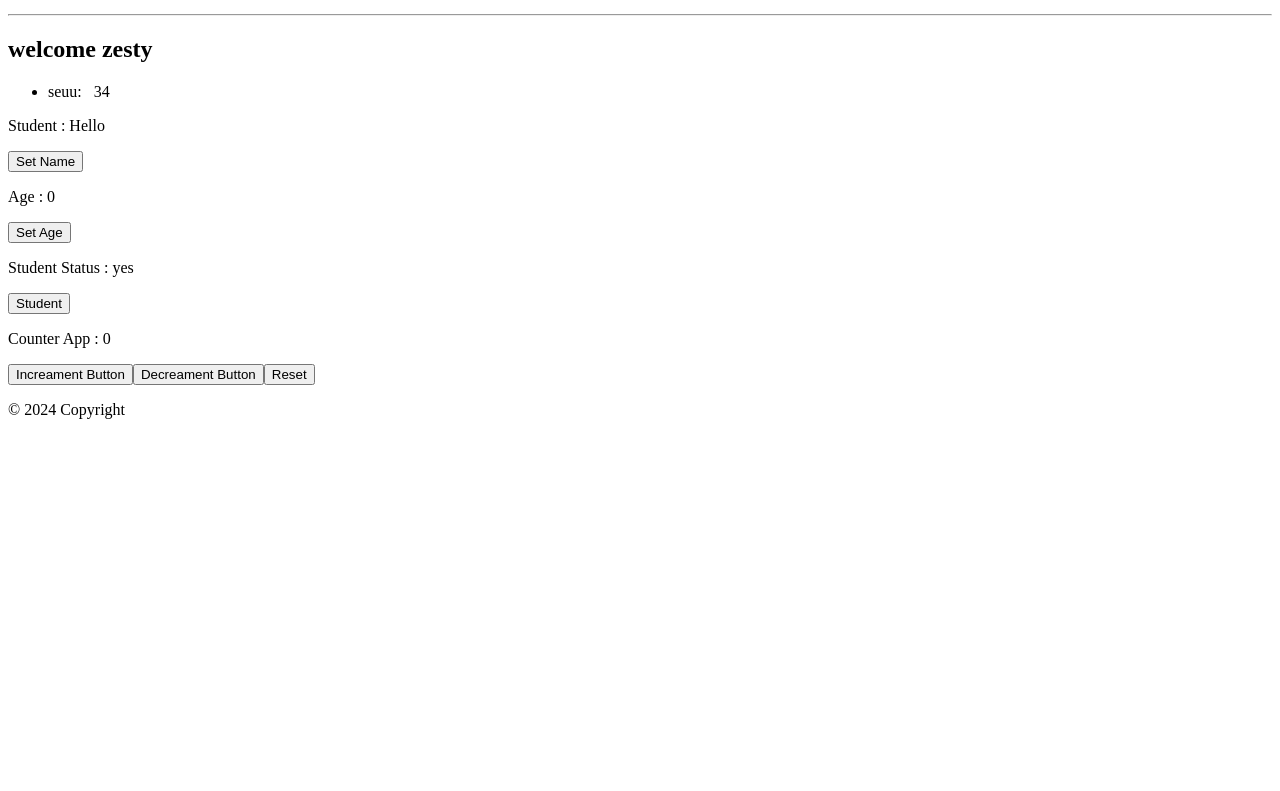
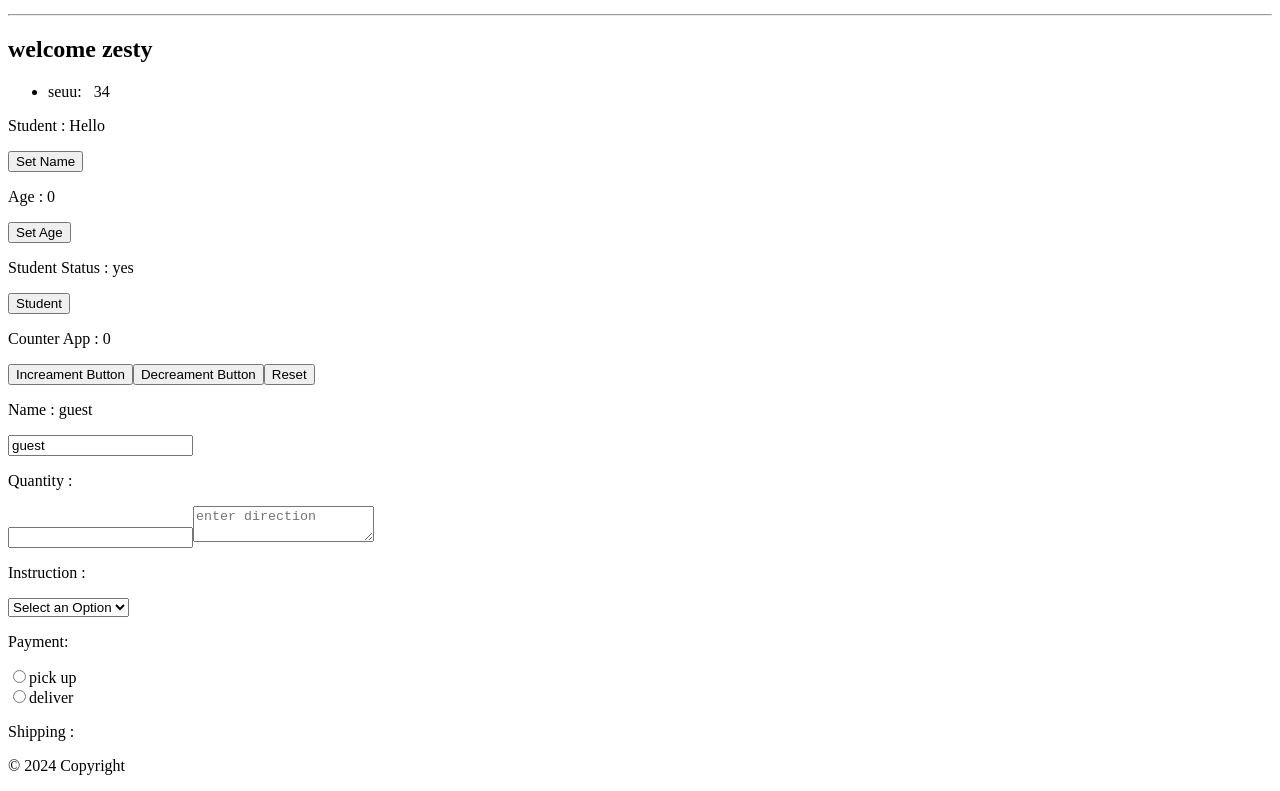
Before and after one commit to ZestyZeeshan/ReactRevision, a React (Vite) app: page / in a window 1280 px wide. Shown: the part 1081-1872 px from the top of the page. Before the commit the page ends 1516 px from the top, so only its background shows below. Built offline with nearby package versions, Linux system fonts and the light colour scheme.

Commit message:
on change event handler final

```diff
--- a/src/App.jsx
+++ b/src/App.jsx
@@ -8,6 +8,7 @@
 import List from "./RenderList/List";
 import UseStateHook from "./ReactHook/UseStateHook";
 import CounterApp from "./ReactHook/CounterApp";
+import Onchange from "./ReactHook/Onchange";
 
 function App() {
 
@@ -29,6 +30,7 @@
 
       <UseStateHook/>
       <CounterApp/>
+      <Onchange/>
 
 
       <Footer/>
--- /dev/null
+++ b/src/ReactHook/Onchange.jsx
@@ -0,0 +1,74 @@
+import React,{ useState } from "react";
+
+function Onchange(){
+
+    const[name,Setname] = useState('guest')
+
+    const[quantity,Setquantity] = useState();
+
+    const[comment, Setcomment] = useState("")
+
+    const[payment, Setpayment] = useState("")
+
+    const[Shipping, SetShipping] = useState("")
+
+    function update(event){
+        Setname(event.target.value)
+    }
+
+    function newquant(event){
+        Setquantity(event.target.value)
+    }
+
+    function handlecomment(event){
+        Setcomment(event.target.value)
+    }
+
+    function handlePayment(event){
+        Setpayment(event.target.value)
+    }
+
+    function handleShipping(event){
+        SetShipping(event.target.value)
+    }
+    return(
+        <div>
+           <p>Name : {name}</p>
+           <input value={name} onChange={update} />
+
+           <p>Quantity : {quantity}</p>
+           <input value={quantity} onChange={newquant} type="number"/>
+
+           <textarea value={comment} onChange={handlecomment}
+           placeholder = "enter direction" />
+           <p>Instruction : {comment}</p>
+
+           <select value={payment} onChange={handlePayment}>
+            <option value="">Select an Option</option>
+            <option value="Visa">Visa</option>
+            <option value="MasterCard">MasterCard</option>
+            <option value="GiftCard">giftCard</option>
+
+           </select>
+           <p>Payment: {payment}</p>
+
+           <label>
+            <input type="radio" value="Pick-up"
+            checked = {Shipping === "Pick-up"}
+            onChange={handleShipping}/>pick up
+           </label>
+           <br/>
+
+           <label>
+            <input type="radio" value="deliver"
+            checked = {Shipping === "deliver"}
+            onChange={handleShipping}/>deliver
+           </label>
+           <p>Shipping : {Shipping}</p>
+
+        </div>
+
+
+    )
+}
+export default Onchange;
```
